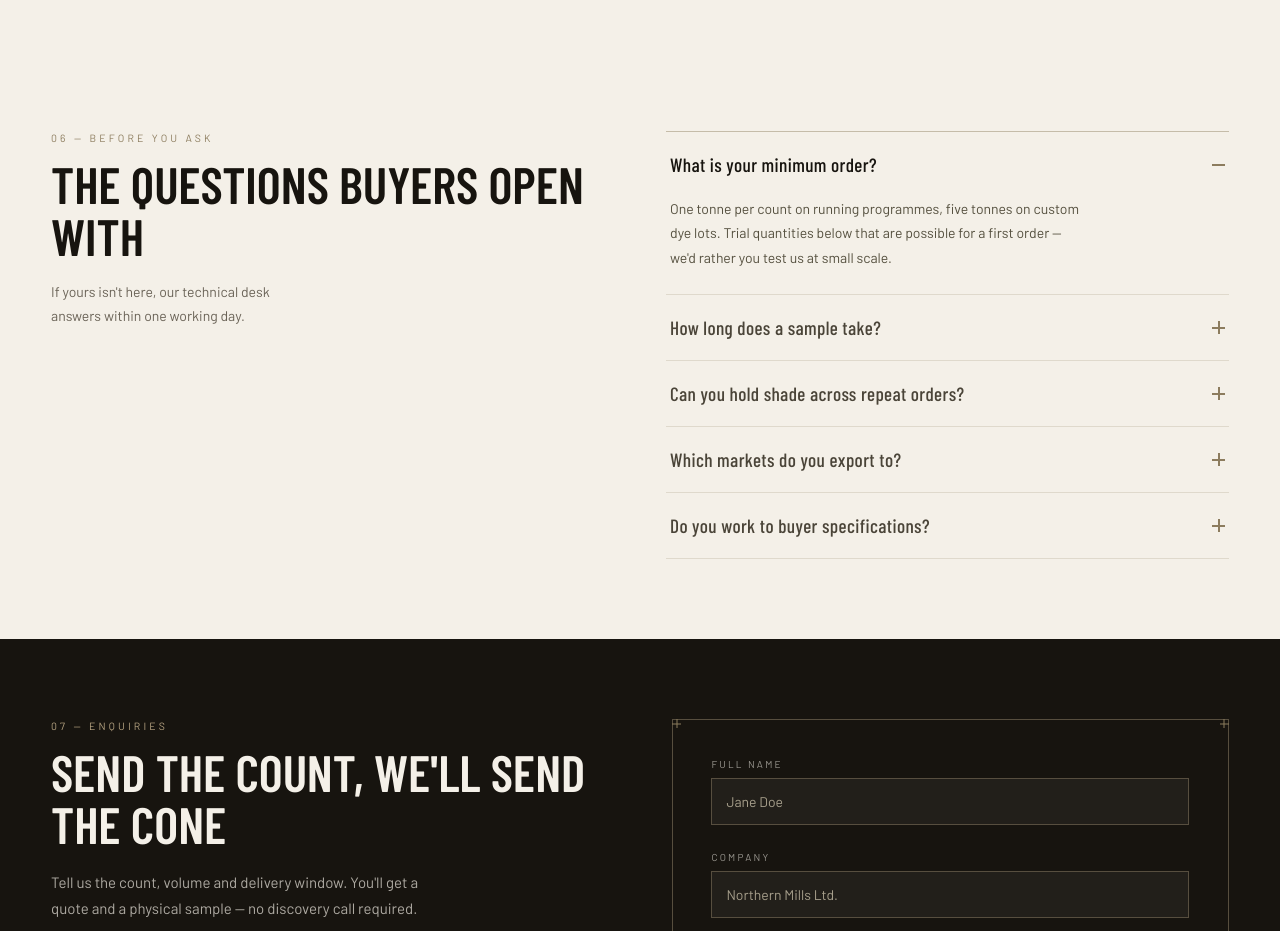
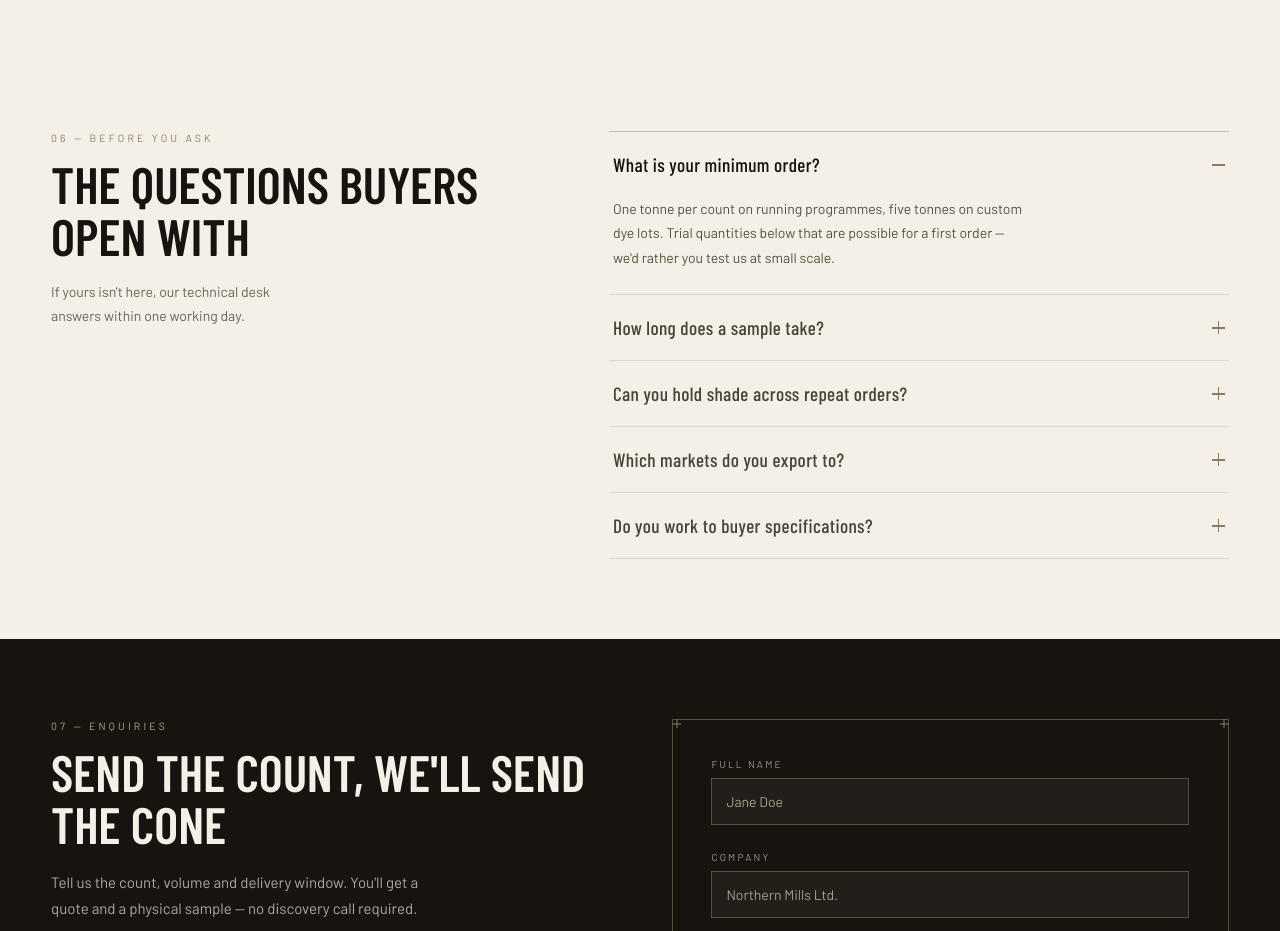
Before and after one commit to devangpanchal23/Fluid_Fancy_Fiber, a React (Vite) app in the folder client/: page / in a window 1280 px wide. Shown: the part 5400-6331 px from the top of the page. Built offline with nearby package versions, Linux system fonts and the light colour scheme; no server answers.

Commit message:
fix: resolve FAQ accordion overlap on smaller screens and update admin login background

```diff
--- a/client/src/admin/admin.css
+++ b/client/src/admin/admin.css
@@ -51,9 +51,11 @@
 
 .ff-admin-login {
   min-height: 100vh;
+  min-height: 100dvh;
   display: grid;
   place-items: center;
-  background: var(--ff-ink);
+  background-color: #dcd4c3;
+  background-image: radial-gradient(ellipse at center, #eae3d5 0%, #ddd4c2 52%, #cfc4af 100%);
   padding: 24px;
 }
 .ff-admin-login-card {
--- a/client/src/components/Faq.jsx
+++ b/client/src/components/Faq.jsx
@@ -10,7 +10,7 @@ export default function Faq() {
         <div className="ff-faq-sticky" data-reveal="left">
           <div className="ff-kicker">06 — Before you ask</div>
           <h2 className="ff-heading">The questions buyers open with</h2>
-          <p className="ff-lede" style={{ maxWidth: "34ch", marginTop: 18 }}>
+          <p className="ff-lede">
             If yours isn&apos;t here, our technical desk answers within one working day.
           </p>
         </div>
--- a/client/src/index.css
+++ b/client/src/index.css
@@ -2154,15 +2154,30 @@ textarea::placeholder {
 
 .ff-faq-grid {
   display: grid;
-  grid-template-columns: repeat(auto-fit, minmax(280px, 1fr));
+  grid-template-columns: minmax(0, 1fr);
   gap: clamp(26px, 4vw, 70px);
   max-width: var(--container);
   margin: 0 auto;
   align-items: start;
 }
 .ff-faq-sticky {
-  position: sticky;
-  top: 120px;
+  position: static;
+}
+.ff-faq-sticky .ff-lede {
+  margin-top: 18px;
+  max-width: 54ch;
+}
+@media (min-width: 900px) {
+  .ff-faq-grid {
+    grid-template-columns: minmax(0, 0.9fr) minmax(0, 1.1fr);
+  }
+  .ff-faq-sticky {
+    position: sticky;
+    top: 120px;
+  }
+  .ff-faq-sticky .ff-lede {
+    max-width: 34ch;
+  }
 }
 .ff-faq-list {
   border-top: 1px solid var(--ff-line-strong);
```
